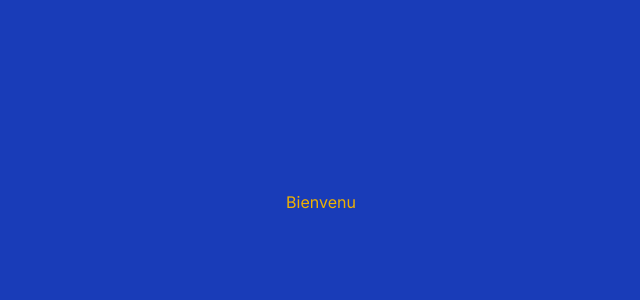
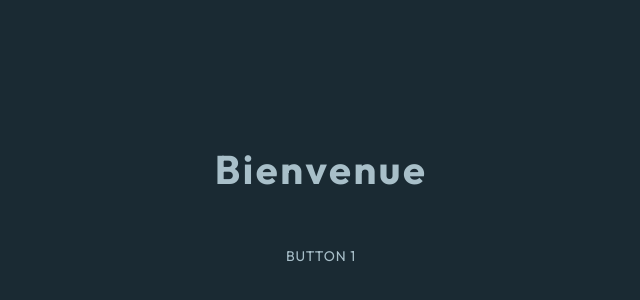
Before and after one commit to juliengDev/Tic_Tac_Toe, a React (Vite) app: page / in a window 1280 px wide. Shown: the part 198-498 px from the top of the page, without its empty margins (319-959 px from the left). Built offline with nearby package versions, Linux system fonts and the light colour scheme.

Commit message:
system design integrated

```diff
--- a/src/App.tsx
+++ b/src/App.tsx
@@ -1,5 +1,10 @@
 function App() {
-  return <h1 className="flex h-full items-center justify-center bg-blue-800 text-yellow-500">Bienvenu</h1>;
+  return (
+    <main className="flex h-full flex-col items-center justify-center">
+      <h1 className="heading-l mb-12">Bienvenue</h1>
+      <button className="btn">BUTTON 1</button>
+    </main>
+  );
 }
 
 export default App;
--- a/src/styles/colors.css
+++ b/src/styles/colors.css
@@ -1,31 +1,32 @@
 @theme {
+  /* COLORS */
   --color-base: #133041;
-  --color-dark-charcoal: #312e2c;
-  --color-dark-raspberry: #7a284e;
+  --color-maximum-blue-green: rgb(49, 195, 189);
+  --color-sky-blue: rgb(101, 233, 228);
+  --color-meat-brown: rgb(242, 177, 55);
+  --color-orange-yellow: rgb(255, 200, 96);
+  --color-dark-gunmetal: rgb(26, 42, 51);
+  --color-gunmetal: rgb(31, 54, 65);
+  --color-pastel-blue: rgb(168, 191, 201);
+  --color-azureish-white: rgb(219, 232, 237);
   --color-white: #fff;
-  --color-black: #000;
-  /* GREY */
-  --color-grey-500: #5e6e85;
-  --color-grey-300: #acc1de;
-  /* BLUE */
-  --color-blue-900: #253347;
-  --color-blue-500: #345ff6;
-  --color-blue-300: #b3d3f1;
-  --color-blue-100: #e1e7fe;
+
   /* GRADIENT */
   --color-blue-start: #d6fcfe;
   --color-blue-end: #d6e6fe;
+
   /* TEXT COLORS */
   --color-txt: #133041;
 }
 
 @layer components {
   .gradient-blue {
-    background-image: linear-gradient(
-      -90deg,
-      var(--color-blue-start) 0%,
-      var(--color-blue-end) 100%
-    );
+    background-image: linear-gradient(-90deg, var(--color-blue-start) 0%, var(--color-blue-end) 100%);
     background-color: transparent;
   }
 }
+
+body {
+  color: var(--color-pastel-blue);
+  background-color: var(--color-dark-gunmetal);
+}
--- a/src/styles/style.css
+++ b/src/styles/style.css
@@ -1,5 +1,4 @@
-@import url("https://fonts.googleapis.com/css2?family=Inter:ital,opsz,wght@0,14..32,100..900;1,14..32,100..900&display=swap");
-
+@import url("https://fonts.googleapis.com/css2?family=Outfit:wght@100..900&display=swap");
 @import "tailwindcss";
 @import "./reset.css";
 @import "./typography.css";
--- a/src/styles/typography.css
+++ b/src/styles/typography.css
@@ -1,70 +1,34 @@
 /* TYPOGRAPHY */
 
 body {
-  font-family: "Inter", serif;
-  color: var(--color-white);
-  background-color: var(--color-base);
+  font-family: "Outfit", serif;
   font-optical-sizing: auto;
+  font-size: 0.875rem;
   font-weight: 400;
-  line-height: 1.4;
-  font-style: normal;
+  line-height: auto;
+  letter-spacing: 0.88px;
+  font-style: medium;
 }
 @layer components {
-  .text-preset-1 {
-    font-size: var(--text-6xl);
-    line-height: 110%;
-    letter-spacing: var(--tracking-tight);
-    font-weight: var(--font-weight-semibold);
-    color: var(--color-blue-900);
-  }
-  .text-preset-2 {
-    font-size: var(--text-5xl);
-    line-height: 110%;
-    letter-spacing: var(--tracking-tight);
-    font-weight: var(--font-weight-semibold);
-  }
-  .text-preset-3 {
-    font-size: var(--text-3xl);
-    line-height: 110%;
-    letter-spacing: var(--tracking-tight);
-    font-weight: var(--font-weight-semibold);
-  }
-  .text-preset-4 {
-    font-size: var(--text-2xl);
-    line-height: 120%;
-    letter-spacing: var(--tracking-tight);
-    font-weight: var(--font-weight-semibold);
-  }
-  .text-preset-5 {
-    font-size: var(--text-xl);
-    line-height: 120%;
-    letter-spacing: var(--tracking-tight);
-    font-weight: var(--font-weight-semibold);
-  }
-  .text-preset-6-semibold {
-    font-size: var(--text-base);
-    line-height: 150%;
-    letter-spacing: var(--tracking-normal);
-    font-weight: var(--font-weight-semibold);
-  }
-  .text-preset-6-regular {
-    font-size: var(--text-base);
-    line-height: 150%;
-    letter-spacing: var(--tracking-normal);
-    font-weight: var(--font-weight-normal);
-    color: var(--color-grey-500);
-  }
-  .text-preset-7-bold {
-    font-size: var(--text-sm);
-    line-height: 150%;
-    letter-spacing: var(--tracking-normal);
+  .heading-l {
+    font-size: 2.5rem;
+    letter-spacing: 2.5px;
     font-weight: var(--font-weight-bold);
   }
-  .text-preset-7-regular {
-    font-size: var(--text-sm);
-    line-height: 150%;
-    letter-spacing: var(--tracking-normal);
-    font-weight: var(--font-weight-normal);
+  .heading-m {
+    font-size: var(--text-2xl);
+    letter-spacing: 1.5px;
+    font-weight: var(--font-weight-bold);
+  }
+  .heading-s {
+    font-size: var(--text-xl);
+    letter-spacing: 1.25px;
+    font-weight: var(--font-weight-bold);
+  }
+  .heading-xs {
+    font-size: var(--text-base);
+    letter-spacing: 1px;
+    font-weight: var(--font-weight-bold);
   }
 }
 
--- a/src/styles/utilities.css
+++ b/src/styles/utilities.css
@@ -11,11 +11,7 @@
   clip: rect(0, 0, 0, 0);
   border: 0;
 }
-/* .btn {
-  @apply rounded-none;
-} */
-
-/* button {
+.btn {
   border: none;
   margin: 0;
   padding: 0;
@@ -27,9 +23,14 @@
   line-height: normal;
   -webkit-font-smoothing: inherit;
   -moz-osx-font-smoothing: inherit;
-
 }
 
+
+/* .btn {
+  @apply rounded-none;
+} */
+
+/*
 .error-message {
   color: #d8000c;
   background-color: #ffbaba;
```
